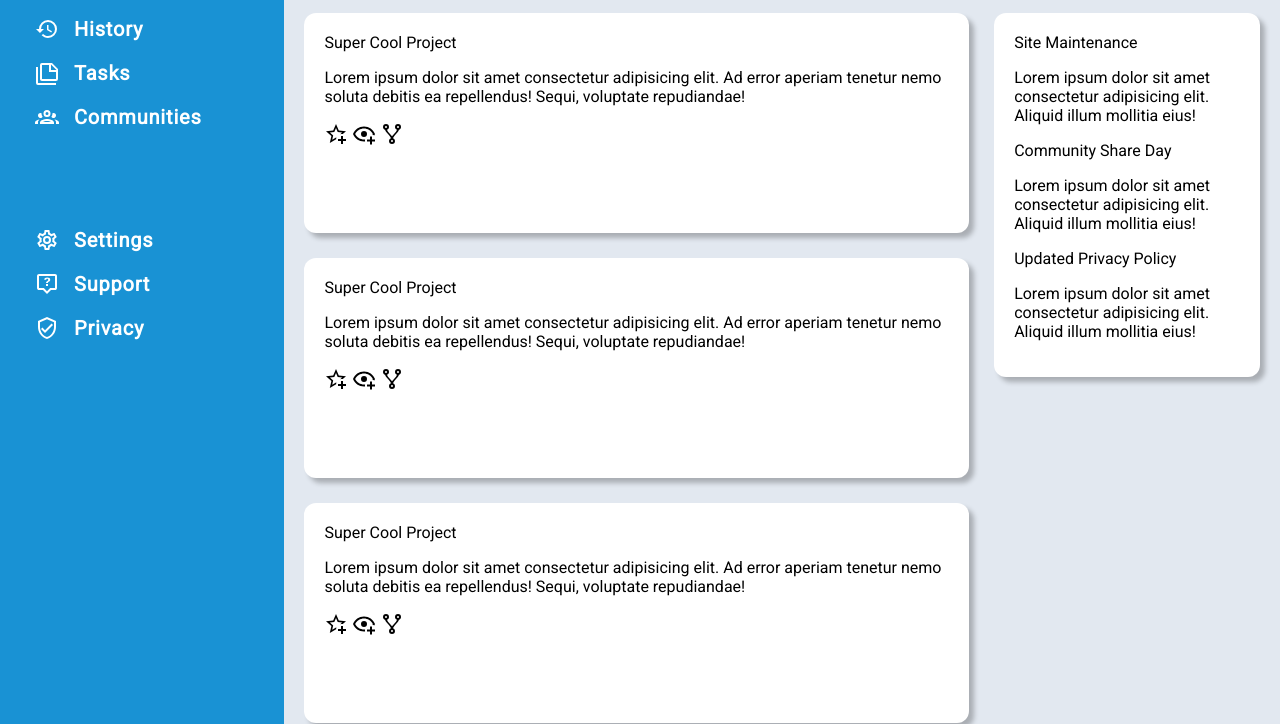
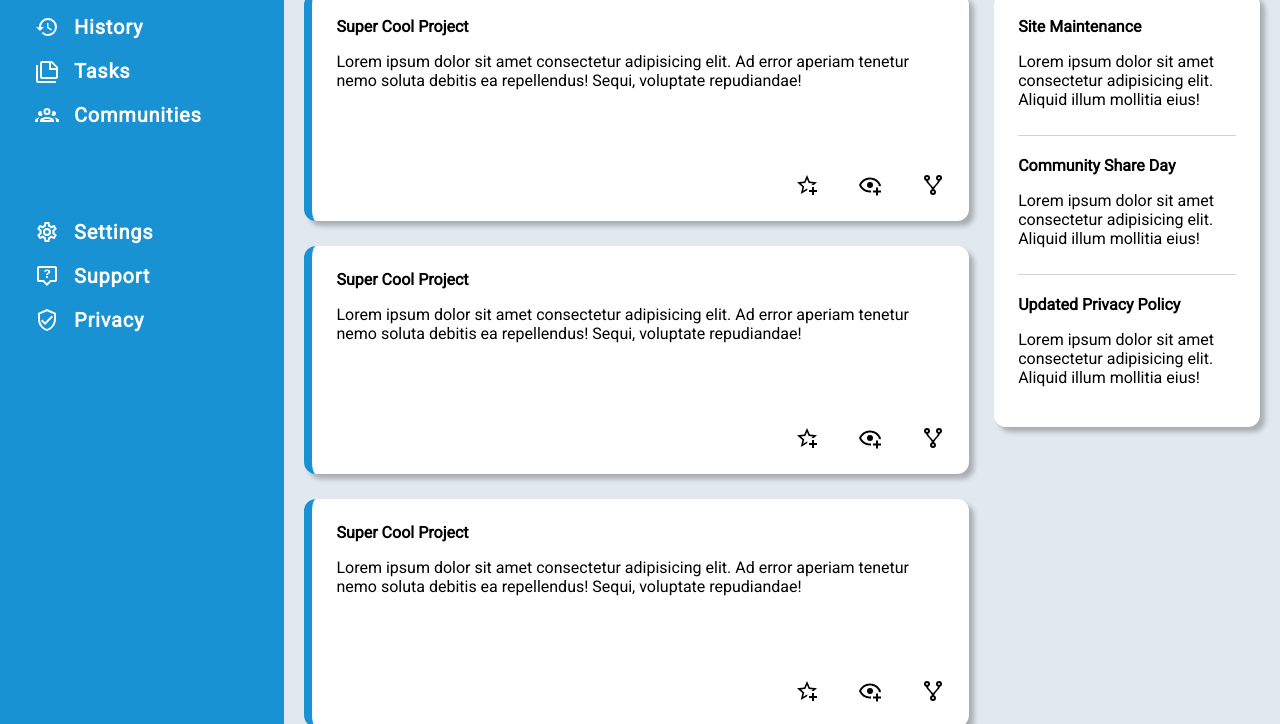
Before and after one commit to optobimus/admin-dashboard, a plain HTML site: page index.html in a window 1280 px wide. Shown: the part 236-960 px from the top of the page. Drawn offline with Linux system fonts and the light colour scheme.

Commit message:
Styling of cards in main section

```diff
--- a/index.html
+++ b/index.html
@@ -110,6 +110,7 @@
                     <div class="card">
                         <span>Super Cool Project</span>
                         <p>Lorem ipsum dolor sit amet consectetur adipisicing elit. Ad error aperiam tenetur nemo soluta debitis ea repellendus! Sequi, voluptate repudiandae!</p>
+                        <div class="cardButtons">
                             <svg style="width:24px;height:24px" viewBox="0 0 24 24">
                                 <path fill="currentColor" d="M5.8 21L7.4 14L2 9.2L9.2 8.6L12 2L14.8 8.6L22 9.2L18.8 12H18C17.3 12 16.6 12.1 15.9 12.4L18.1 10.5L13.7 10.1L12 6.1L10.3 10.1L5.9 10.5L9.2 13.4L8.2 17.7L12 15.4L12.5 15.7C12.3 16.2 12.1 16.8 12.1 17.3L5.8 21M17 14V17H14V19H17V22H19V19H22V17H19V14H17Z" />
                             </svg>
@@ -120,9 +121,11 @@
                                 <path fill="currentColor" d="M6,2A3,3 0 0,1 9,5C9,6.28 8.19,7.38 7.06,7.81C7.15,8.27 7.39,8.83 8,9.63C9,10.92 11,12.83 12,14.17C13,12.83 15,10.92 16,9.63C16.61,8.83 16.85,8.27 16.94,7.81C15.81,7.38 15,6.28 15,5A3,3 0 0,1 18,2A3,3 0 0,1 21,5C21,6.32 20.14,7.45 18.95,7.85C18.87,8.37 18.64,9 18,9.83C17,11.17 15,13.08 14,14.38C13.39,15.17 13.15,15.73 13.06,16.19C14.19,16.62 15,17.72 15,19A3,3 0 0,1 12,22A3,3 0 0,1 9,19C9,17.72 9.81,16.62 10.94,16.19C10.85,15.73 10.61,15.17 10,14.38C9,13.08 7,11.17 6,9.83C5.36,9 5.13,8.37 5.05,7.85C3.86,7.45 3,6.32 3,5A3,3 0 0,1 6,2M6,4A1,1 0 0,0 5,5A1,1 0 0,0 6,6A1,1 0 0,0 7,5A1,1 0 0,0 6,4M18,4A1,1 0 0,0 17,5A1,1 0 0,0 18,6A1,1 0 0,0 19,5A1,1 0 0,0 18,4M12,18A1,1 0 0,0 11,19A1,1 0 0,0 12,20A1,1 0 0,0 13,19A1,1 0 0,0 12,18Z" />
                             </svg>
                         </div>
+                    </div>
                     <div class="card">
                         <span>Super Cool Project</span>
                         <p>Lorem ipsum dolor sit amet consectetur adipisicing elit. Ad error aperiam tenetur nemo soluta debitis ea repellendus! Sequi, voluptate repudiandae!</p>
+                        <div class="cardButtons">
                             <svg style="width:24px;height:24px" viewBox="0 0 24 24">
                                 <path fill="currentColor" d="M5.8 21L7.4 14L2 9.2L9.2 8.6L12 2L14.8 8.6L22 9.2L18.8 12H18C17.3 12 16.6 12.1 15.9 12.4L18.1 10.5L13.7 10.1L12 6.1L10.3 10.1L5.9 10.5L9.2 13.4L8.2 17.7L12 15.4L12.5 15.7C12.3 16.2 12.1 16.8 12.1 17.3L5.8 21M17 14V17H14V19H17V22H19V19H22V17H19V14H17Z" />
                             </svg>
@@ -133,9 +136,11 @@
                                 <path fill="currentColor" d="M6,2A3,3 0 0,1 9,5C9,6.28 8.19,7.38 7.06,7.81C7.15,8.27 7.39,8.83 8,9.63C9,10.92 11,12.83 12,14.17C13,12.83 15,10.92 16,9.63C16.61,8.83 16.85,8.27 16.94,7.81C15.81,7.38 15,6.28 15,5A3,3 0 0,1 18,2A3,3 0 0,1 21,5C21,6.32 20.14,7.45 18.95,7.85C18.87,8.37 18.64,9 18,9.83C17,11.17 15,13.08 14,14.38C13.39,15.17 13.15,15.73 13.06,16.19C14.19,16.62 15,17.72 15,19A3,3 0 0,1 12,22A3,3 0 0,1 9,19C9,17.72 9.81,16.62 10.94,16.19C10.85,15.73 10.61,15.17 10,14.38C9,13.08 7,11.17 6,9.83C5.36,9 5.13,8.37 5.05,7.85C3.86,7.45 3,6.32 3,5A3,3 0 0,1 6,2M6,4A1,1 0 0,0 5,5A1,1 0 0,0 6,6A1,1 0 0,0 7,5A1,1 0 0,0 6,4M18,4A1,1 0 0,0 17,5A1,1 0 0,0 18,6A1,1 0 0,0 19,5A1,1 0 0,0 18,4M12,18A1,1 0 0,0 11,19A1,1 0 0,0 12,20A1,1 0 0,0 13,19A1,1 0 0,0 12,18Z" />
                             </svg>
                         </div>
+                    </div>
                     <div class="card">
                         <span>Super Cool Project</span>
                         <p>Lorem ipsum dolor sit amet consectetur adipisicing elit. Ad error aperiam tenetur nemo soluta debitis ea repellendus! Sequi, voluptate repudiandae!</p>
+                        <div class="cardButtons">
                             <svg style="width:24px;height:24px" viewBox="0 0 24 24">
                                 <path fill="currentColor" d="M5.8 21L7.4 14L2 9.2L9.2 8.6L12 2L14.8 8.6L22 9.2L18.8 12H18C17.3 12 16.6 12.1 15.9 12.4L18.1 10.5L13.7 10.1L12 6.1L10.3 10.1L5.9 10.5L9.2 13.4L8.2 17.7L12 15.4L12.5 15.7C12.3 16.2 12.1 16.8 12.1 17.3L5.8 21M17 14V17H14V19H17V22H19V19H22V17H19V14H17Z" />
                             </svg>
@@ -146,9 +151,11 @@
                                 <path fill="currentColor" d="M6,2A3,3 0 0,1 9,5C9,6.28 8.19,7.38 7.06,7.81C7.15,8.27 7.39,8.83 8,9.63C9,10.92 11,12.83 12,14.17C13,12.83 15,10.92 16,9.63C16.61,8.83 16.85,8.27 16.94,7.81C15.81,7.38 15,6.28 15,5A3,3 0 0,1 18,2A3,3 0 0,1 21,5C21,6.32 20.14,7.45 18.95,7.85C18.87,8.37 18.64,9 18,9.83C17,11.17 15,13.08 14,14.38C13.39,15.17 13.15,15.73 13.06,16.19C14.19,16.62 15,17.72 15,19A3,3 0 0,1 12,22A3,3 0 0,1 9,19C9,17.72 9.81,16.62 10.94,16.19C10.85,15.73 10.61,15.17 10,14.38C9,13.08 7,11.17 6,9.83C5.36,9 5.13,8.37 5.05,7.85C3.86,7.45 3,6.32 3,5A3,3 0 0,1 6,2M6,4A1,1 0 0,0 5,5A1,1 0 0,0 6,6A1,1 0 0,0 7,5A1,1 0 0,0 6,4M18,4A1,1 0 0,0 17,5A1,1 0 0,0 18,6A1,1 0 0,0 19,5A1,1 0 0,0 18,4M12,18A1,1 0 0,0 11,19A1,1 0 0,0 12,20A1,1 0 0,0 13,19A1,1 0 0,0 12,18Z" />
                             </svg>
                         </div>
+                    </div>
                     <div class="card">
                         <span>Super Cool Project</span>
                         <p>Lorem ipsum dolor sit amet consectetur adipisicing elit. Ad error aperiam tenetur nemo soluta debitis ea repellendus! Sequi, voluptate repudiandae!</p>
+                        <div class="cardButtons">
                             <svg style="width:24px;height:24px" viewBox="0 0 24 24">
                                 <path fill="currentColor" d="M5.8 21L7.4 14L2 9.2L9.2 8.6L12 2L14.8 8.6L22 9.2L18.8 12H18C17.3 12 16.6 12.1 15.9 12.4L18.1 10.5L13.7 10.1L12 6.1L10.3 10.1L5.9 10.5L9.2 13.4L8.2 17.7L12 15.4L12.5 15.7C12.3 16.2 12.1 16.8 12.1 17.3L5.8 21M17 14V17H14V19H17V22H19V19H22V17H19V14H17Z" />
                             </svg>
@@ -159,9 +166,11 @@
                                 <path fill="currentColor" d="M6,2A3,3 0 0,1 9,5C9,6.28 8.19,7.38 7.06,7.81C7.15,8.27 7.39,8.83 8,9.63C9,10.92 11,12.83 12,14.17C13,12.83 15,10.92 16,9.63C16.61,8.83 16.85,8.27 16.94,7.81C15.81,7.38 15,6.28 15,5A3,3 0 0,1 18,2A3,3 0 0,1 21,5C21,6.32 20.14,7.45 18.95,7.85C18.87,8.37 18.64,9 18,9.83C17,11.17 15,13.08 14,14.38C13.39,15.17 13.15,15.73 13.06,16.19C14.19,16.62 15,17.72 15,19A3,3 0 0,1 12,22A3,3 0 0,1 9,19C9,17.72 9.81,16.62 10.94,16.19C10.85,15.73 10.61,15.17 10,14.38C9,13.08 7,11.17 6,9.83C5.36,9 5.13,8.37 5.05,7.85C3.86,7.45 3,6.32 3,5A3,3 0 0,1 6,2M6,4A1,1 0 0,0 5,5A1,1 0 0,0 6,6A1,1 0 0,0 7,5A1,1 0 0,0 6,4M18,4A1,1 0 0,0 17,5A1,1 0 0,0 18,6A1,1 0 0,0 19,5A1,1 0 0,0 18,4M12,18A1,1 0 0,0 11,19A1,1 0 0,0 12,20A1,1 0 0,0 13,19A1,1 0 0,0 12,18Z" />
                             </svg>
                         </div>
+                    </div>
                     <div class="card">
                         <span>Super Cool Project</span>
                         <p>Lorem ipsum dolor sit amet consectetur adipisicing elit. Ad error aperiam tenetur nemo soluta debitis ea repellendus! Sequi, voluptate repudiandae!</p>
+                        <div class="cardButtons">
                             <svg style="width:24px;height:24px" viewBox="0 0 24 24">
                                 <path fill="currentColor" d="M5.8 21L7.4 14L2 9.2L9.2 8.6L12 2L14.8 8.6L22 9.2L18.8 12H18C17.3 12 16.6 12.1 15.9 12.4L18.1 10.5L13.7 10.1L12 6.1L10.3 10.1L5.9 10.5L9.2 13.4L8.2 17.7L12 15.4L12.5 15.7C12.3 16.2 12.1 16.8 12.1 17.3L5.8 21M17 14V17H14V19H17V22H19V19H22V17H19V14H17Z" />
                             </svg>
@@ -172,9 +181,11 @@
                                 <path fill="currentColor" d="M6,2A3,3 0 0,1 9,5C9,6.28 8.19,7.38 7.06,7.81C7.15,8.27 7.39,8.83 8,9.63C9,10.92 11,12.83 12,14.17C13,12.83 15,10.92 16,9.63C16.61,8.83 16.85,8.27 16.94,7.81C15.81,7.38 15,6.28 15,5A3,3 0 0,1 18,2A3,3 0 0,1 21,5C21,6.32 20.14,7.45 18.95,7.85C18.87,8.37 18.64,9 18,9.83C17,11.17 15,13.08 14,14.38C13.39,15.17 13.15,15.73 13.06,16.19C14.19,16.62 15,17.72 15,19A3,3 0 0,1 12,22A3,3 0 0,1 9,19C9,17.72 9.81,16.62 10.94,16.19C10.85,15.73 10.61,15.17 10,14.38C9,13.08 7,11.17 6,9.83C5.36,9 5.13,8.37 5.05,7.85C3.86,7.45 3,6.32 3,5A3,3 0 0,1 6,2M6,4A1,1 0 0,0 5,5A1,1 0 0,0 6,6A1,1 0 0,0 7,5A1,1 0 0,0 6,4M18,4A1,1 0 0,0 17,5A1,1 0 0,0 18,6A1,1 0 0,0 19,5A1,1 0 0,0 18,4M12,18A1,1 0 0,0 11,19A1,1 0 0,0 12,20A1,1 0 0,0 13,19A1,1 0 0,0 12,18Z" />
                             </svg>
                         </div>
+                    </div>
                     <div class="card">
                         <span>Super Cool Project</span>
                         <p>Lorem ipsum dolor sit amet consectetur adipisicing elit. Ad error aperiam tenetur nemo soluta debitis ea repellendus! Sequi, voluptate repudiandae!</p>
+                        <div class="cardButtons">
                             <svg style="width:24px;height:24px" viewBox="0 0 24 24">
                                 <path fill="currentColor" d="M5.8 21L7.4 14L2 9.2L9.2 8.6L12 2L14.8 8.6L22 9.2L18.8 12H18C17.3 12 16.6 12.1 15.9 12.4L18.1 10.5L13.7 10.1L12 6.1L10.3 10.1L5.9 10.5L9.2 13.4L8.2 17.7L12 15.4L12.5 15.7C12.3 16.2 12.1 16.8 12.1 17.3L5.8 21M17 14V17H14V19H17V22H19V19H22V17H19V14H17Z" />
                             </svg>
@@ -187,15 +198,23 @@
                         </div>
                     </div>
                 </div>
+                </div>
             <div class="announcements">
                 <h3>Announcements</h3>
-                <div class="announcementsCard">
+                <div class="announcementCard">
+                    <div class="announcement">
                         <span>Site Maintenance</span>
                         <p>Lorem ipsum dolor sit amet consectetur adipisicing elit. Aliquid illum mollitia eius!</p>
+                    </div>
+                    <div class="announcementBorder"></div>
+                    <div class="announcement">
                         <span>Community Share Day</span>
                         <p>Lorem ipsum dolor sit amet consectetur adipisicing elit. Aliquid illum mollitia eius!</p>
+                    </div><div class="announcementBorder"></div>
+                    <div class="announcement">
                         <span>Updated Privacy Policy</span>
                         <p>Lorem ipsum dolor sit amet consectetur adipisicing elit. Aliquid illum mollitia eius!</p>
+                    </div>
                     </div>
             </div>
             <div class="trending">
--- a/styles.css
+++ b/styles.css
@@ -109,22 +109,24 @@ button {
 
 .header {
     grid-column: 2 / 3;
+    box-shadow: 0px 5px 5px rgb(0, 0, 0, 0.25);
+    z-index: +1;
 }
 
 .main {
     background-color: #E2E8F0;
     display: grid;
     grid-template-columns: 2.5fr 1fr;
-    padding: 20px;
+    padding: 0px 20px 20px 20px;
     gap: 25px;
     max-height: 100vh;
 }
 
-.card, .trendingCard, .announcementsCard {
+.card, .trendingCard, .announcementCard {
     background-color: white;
     border-radius: 12px;
     box-shadow: 5px 5px 5px rgb(0, 0, 0, 0.25);
-    padding: 20px;
+    padding: 24px;
 }
 
 .project {
@@ -133,25 +135,65 @@ button {
     grid-row: span 2;
 }
 
+.project span, .trending span, .announcements span{
+    font-weight: 600;
+}
+
+.project p {
+    flex-grow: 1;
+}
+
 .cards {
     display: grid;
     gap: 25px;
     grid-template-columns: repeat(auto-fit, minmax(350px, 1fr));
-    border-left: #1992D4;
 }
 
 .card {
     height: 180px;
+    display: flex;
+    flex-direction: column;
+    border-left: 8px solid #1992D4;
+
 }
 
-.announcements {
 
+.cardButtons {
+    display: flex;
+    width: 150px;
+    justify-content: space-between;
+    align-self: flex-end;
+    align-items: end;
+}
+
+.announcementBorder {
+    height: 1px;
+    width: 100%;
+    background-color: lightgrey;
+    margin-bottom: 10px;
+}
+
+.announcement {
+    height: max-content;
+}
+
+.announcementCard {
+    display: grid;
+    gap: 10px;
 }
 
 .trending {
     grid-column: 2 / 3;
 }
 
+.trending h3 {
+    margin-top: 0;
+}
+
+.trending p {
+    margin-top: 2px;
+}
+
 img {
     border-radius: 50%;
 }
```
Lines whose indentation alone changed are shown as unchanged.
